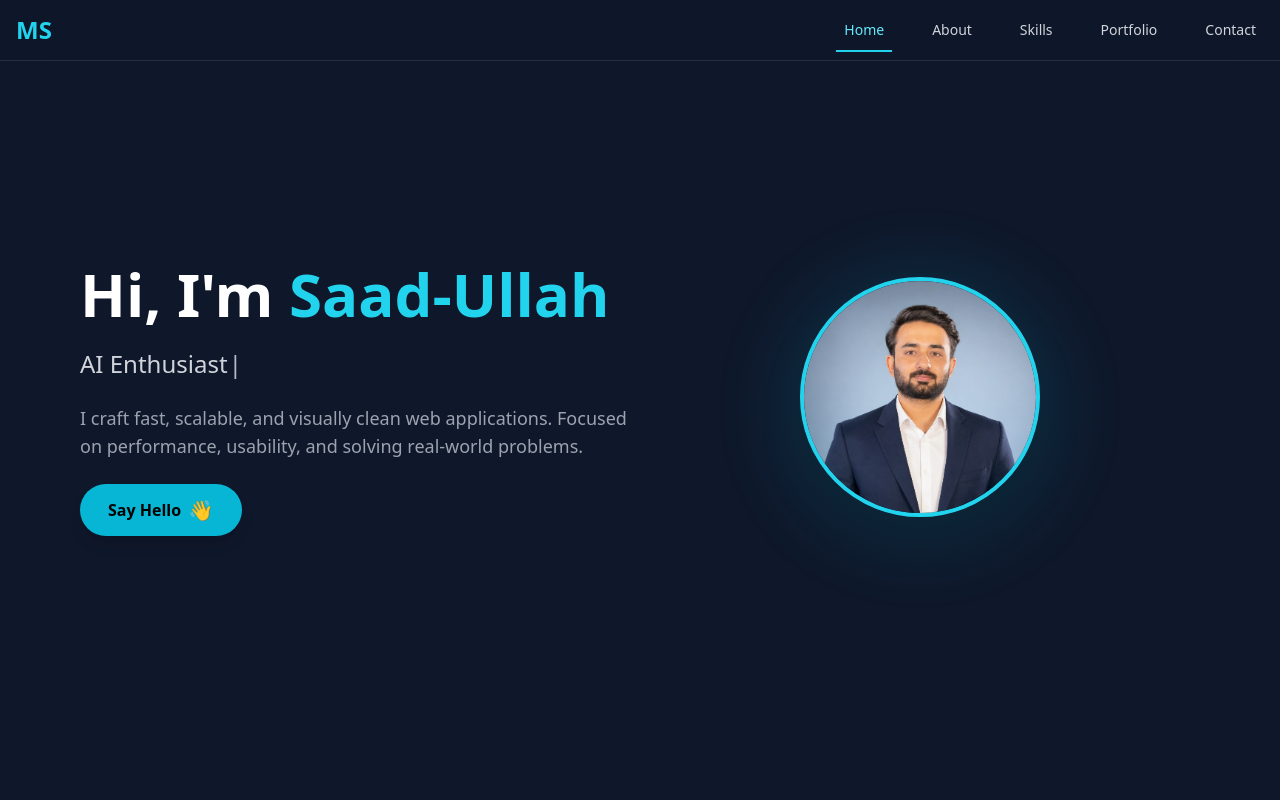
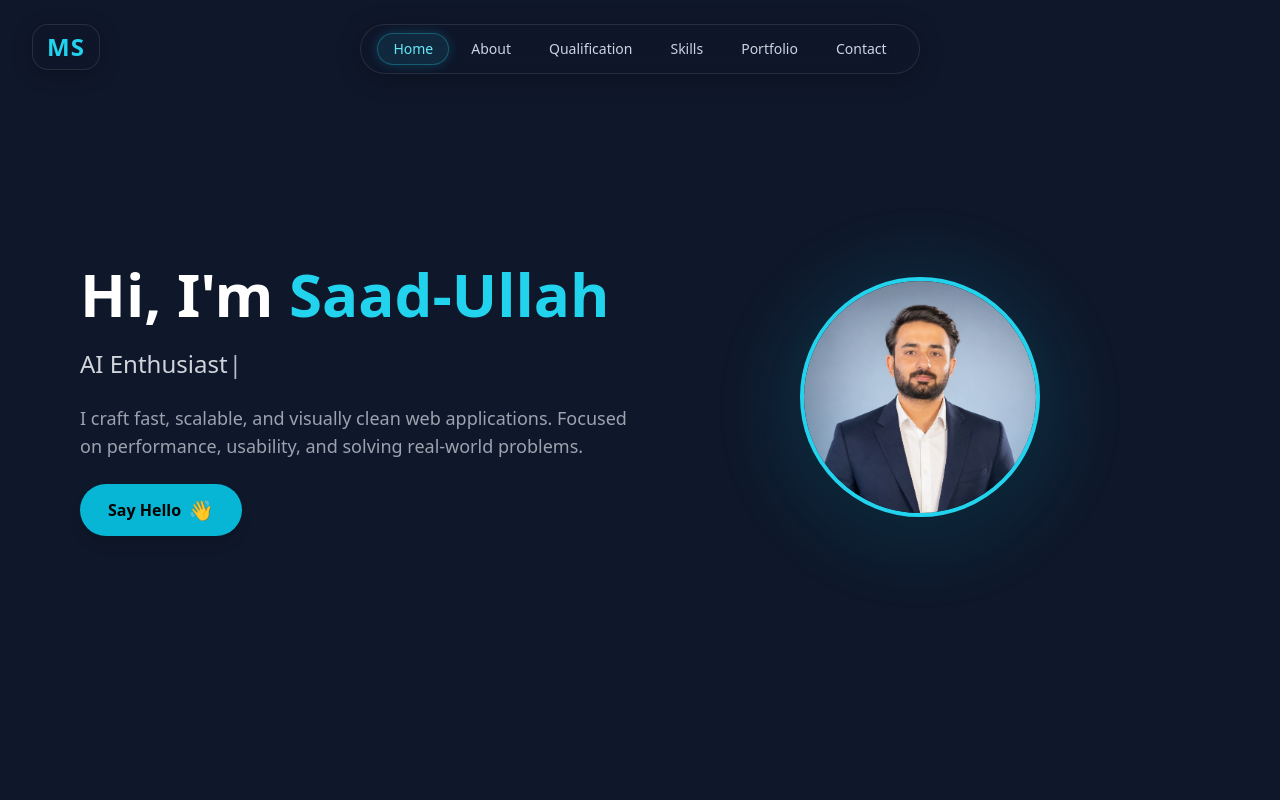
Before and after one commit to Saad-ullah33/portfolio, a React (Vite) app: page / in a window 1280 px wide. Shown: the top 800 px of the page. Built offline with nearby package versions, Linux system fonts and the light colour scheme.

Commit message:
added image

```diff
--- a/src/components/NavBar.jsx
+++ b/src/components/NavBar.jsx
@@ -2,20 +2,29 @@ import React, { useEffect, useState } from "react";
 import { Menu, X } from "lucide-react";
 import { motion, AnimatePresence } from "framer-motion";
 
-const sections = ["home", "about", "skills", "portfolio", "contact"];
+// Use all lowercase IDs to match HTML standard convention
+const sections = ["home", "about", "qualification", "skills", "portfolio", "contact"];
 
 const NavBar = () => {
   const [open, setOpen] = useState(false);
   const [active, setActive] = useState("home");
-  const [scrolled, setScrolled] = useState(false);
+  const [isHome, setIsHome] = useState(true);
   const [scrollProgress, setScrollProgress] = useState(0);
 
-  // ✅ Smooth scroll to section (NO ROUTER = NO BUGS)
+  // Smooth scroll to section with case-insensitive fallback
   const scrollToSection = (id) => {
     setOpen(false);
 
-    const el = document.getElementById(id);
-    if (!el) return;
+    // Checks exact id, lowercase id, or capitalized id
+    const el =
+      document.getElementById(id) ||
+      document.getElementById(id.toLowerCase()) ||
+      document.getElementById(id.charAt(0).toUpperCase() + id.slice(1));
+
+    if (!el) {
+      console.warn(`Section with ID "${id}" not found.`);
+      return;
+    }
 
     el.scrollIntoView({
       behavior: "smooth",
@@ -23,126 +32,163 @@ const NavBar = () => {
     });
   };
 
-  // ✅ Scroll spy + progress bar
+  // Scroll spy + visibility check
   useEffect(() => {
     const handleScroll = () => {
       const scrollY = window.scrollY;
 
-      setScrolled(scrollY > 30);
-
       const total =
         document.documentElement.scrollHeight - window.innerHeight;
+      setScrollProgress(total > 0 ? (scrollY / total) * 100 : 0);
 
-      setScrollProgress((scrollY / total) * 100);
+      // Keep navbar visible as long as user is near/on Home
+      const homeEl = document.getElementById("home");
+      if (homeEl) {
+        const homeRect = homeEl.getBoundingClientRect();
+        setIsHome(homeRect.bottom > 150);
+      } else {
+        setIsHome(scrollY < 300);
+      }
 
+      // Track active section
       sections.forEach((sec) => {
-        const el = document.getElementById(sec);
+        const el =
+          document.getElementById(sec) ||
+          document.getElementById(sec.toLowerCase()) ||
+          document.getElementById(sec.charAt(0).toUpperCase() + sec.slice(1));
+
         if (!el) return;
 
         const rect = el.getBoundingClientRect();
-
-        if (rect.top <= 150 && rect.bottom >= 150) {
+        if (rect.top <= 200 && rect.bottom >= 200) {
           setActive(sec);
         }
       });
     };
 
     window.addEventListener("scroll", handleScroll);
+    handleScroll();
     return () => window.removeEventListener("scroll", handleScroll);
   }, []);
 
   return (
+    <AnimatePresence>
+      {isHome && (
         <>
-      {/* PROGRESS BAR */}
-      <div className="fixed top-0 left-0 w-full h-[3px] z-[60] bg-transparent">
+          {/* SCROLL PROGRESS BAR */}
           <motion.div
-          className="h-full bg-cyan-400 shadow-[0_0_15px_#22d3ee]"
+            initial={{ opacity: 0 }}
+            animate={{ opacity: 1 }}
+            exit={{ opacity: 0 }}
+            transition={{ duration: 0.25 }}
+            className="fixed top-0 left-0 w-full h-[3px] z-[60] bg-transparent"
+          >
+            <div
+              className="h-full bg-cyan-400 shadow-[0_0_12px_#22d3ee]"
               style={{ width: `${scrollProgress}%` }}
             />
-      </div>
+          </motion.div>
 
-      {/* NAVBAR */}
-      <header
-        className={`fixed top-0 left-0 right-0 z-50 transition-all duration-500
-        bg-[#0f172a]/70 backdrop-blur-xl border-b border-white/10
-        ${scrolled ? "shadow-lg" : ""}`}
+          {/* FIXED TOP-LEFT LOGO */}
+          <motion.div
+            initial={{ opacity: 0, y: -20 }}
+            animate={{ opacity: 1, y: 0 }}
+            exit={{ opacity: 0, y: -20 }}
+            transition={{ duration: 0.3 }}
+            className="fixed top-4 sm:top-6 left-4 sm:left-8 z-50"
           >
-        <nav className="max-w-7xl mx-auto flex items-center justify-between px-4 py-3">
-
-          {/* LOGO */}
             <button
               onClick={() => scrollToSection("home")}
-            className="text-2xl font-bold text-cyan-400"
+              className="px-3.5 py-1.5 rounded-2xl bg-[#0f172a]/60 backdrop-blur-xl border border-white/10 shadow-[0_4px_20px_rgba(0,0,0,0.25)] text-xl sm:text-2xl font-extrabold tracking-wider text-cyan-400 hover:text-cyan-300 hover:border-cyan-500/30 transition-all active:scale-95"
             >
               MS
             </button>
+          </motion.div>
 
-          {/* DESKTOP MENU */}
-          <ul className="hidden md:flex gap-8">
-
+          {/* FLOATING CENTERED NAVBAR */}
+          <motion.header
+            initial={{ opacity: 0, y: -25 }}
+            animate={{ opacity: 1, y: 0 }}
+            exit={{ opacity: 0, y: -25 }}
+            transition={{ duration: 0.3 }}
+            className="fixed top-4 sm:top-6 inset-x-0 z-40 flex flex-col items-center px-4 pointer-events-none"
+          >
+            <nav className="pointer-events-auto flex items-center justify-center px-3 sm:px-4 py-2 rounded-full border transition-all duration-300 backdrop-blur-xl bg-[#0f172a]/60 border-white/10 shadow-[0_4px_24px_0_rgba(0,0,0,0.25)]">
+              {/* DESKTOP LINKS */}
+              <ul className="hidden md:flex items-center gap-1.5">
                 {sections.map((sec) => (
                   <li key={sec}>
                     <button
                       onClick={() => scrollToSection(sec)}
-                  className={`relative px-2 py-2 text-sm transition-all duration-300
+                      className={`relative px-4 py-1.5 text-sm font-medium rounded-full transition-colors duration-200 capitalize
                       ${
                         active === sec
                           ? "text-cyan-300"
-                      : "text-gray-300 hover:text-cyan-300"
+                          : "text-slate-300 hover:text-white"
                       }`}
                     >
-                  {sec.charAt(0).toUpperCase() + sec.slice(1)}
+                      {sec}
 
-                  {/* ACTIVE INDICATOR */}
                       {active === sec && (
                         <motion.div
-                      layoutId="activeIndicator"
-                      className="absolute left-0 right-0 -bottom-1 h-[2px] bg-cyan-400"
+                          layoutId="activePill"
+                          className="absolute inset-0 bg-cyan-400/10 border border-cyan-400/30 rounded-full -z-10 shadow-[0_0_12px_rgba(34,211,238,0.2)]"
+                          transition={{
+                            type: "spring",
+                            stiffness: 380,
+                            damping: 30,
+                          }}
                         />
                       )}
                     </button>
                   </li>
                 ))}
-
               </ul>
 
-          {/* MOBILE BUTTON */}
+              {/* MOBILE TOGGLE */}
               <button
-            className="md:hidden text-cyan-400"
+                className="md:hidden flex items-center gap-2 px-3 py-1 text-sm font-medium text-cyan-400 hover:text-cyan-300 transition"
                 onClick={() => setOpen(!open)}
+                aria-label="Toggle Menu"
               >
-            {open ? <X size={28} /> : <Menu size={28} />}
+                <span className="capitalize text-slate-300">{active}</span>
+                {open ? <X size={20} /> : <Menu size={20} />}
               </button>
+            </nav>
 
-        </nav>
-      </header>
-
-      {/* MOBILE MENU */}
+            {/* MOBILE DROPDOWN */}
             <AnimatePresence>
               {open && (
                 <motion.div
-            initial={{ opacity: 0, height: 0 }}
-            animate={{ opacity: 1, height: "auto" }}
-            exit={{ opacity: 0, height: 0 }}
-            className="md:hidden bg-[#0f172a]/95 backdrop-blur-xl border-b border-white/10"
+                  initial={{ opacity: 0, y: -10, scale: 0.96 }}
+                  animate={{ opacity: 1, y: 0, scale: 1 }}
+                  exit={{ opacity: 0, y: -10, scale: 0.96 }}
+                  transition={{ duration: 0.2 }}
+                  className="pointer-events-auto mt-2 w-full max-w-xs bg-[#0f172a]/90 backdrop-blur-2xl border border-white/10 rounded-2xl p-3 shadow-2xl md:hidden overflow-hidden"
                 >
-            <div className="flex flex-col px-6 py-4 gap-4">
-
+                  <div className="flex flex-col gap-1">
                     {sections.map((sec) => (
                       <button
                         key={sec}
                         onClick={() => scrollToSection(sec)}
-                  className="text-left text-gray-300 hover:text-cyan-300 transition"
+                        className={`flex items-center px-4 py-2 text-sm font-medium rounded-xl capitalize text-left transition-all
+                        ${
+                          active === sec
+                            ? "bg-cyan-500/15 text-cyan-300 border border-cyan-500/20"
+                            : "text-slate-300 hover:bg-white/5 hover:text-white"
+                        }`}
                       >
-                  {sec.charAt(0).toUpperCase() + sec.slice(1)}
+                        {sec}
                       </button>
                     ))}
-
                   </div>
                 </motion.div>
               )}
             </AnimatePresence>
+          </motion.header>
         </>
+      )}
+    </AnimatePresence>
   );
 };
 
```
Lines whose indentation alone changed are shown as unchanged.
